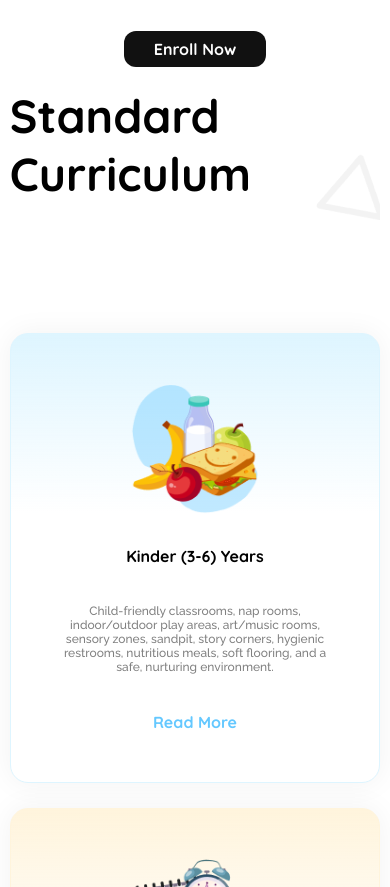
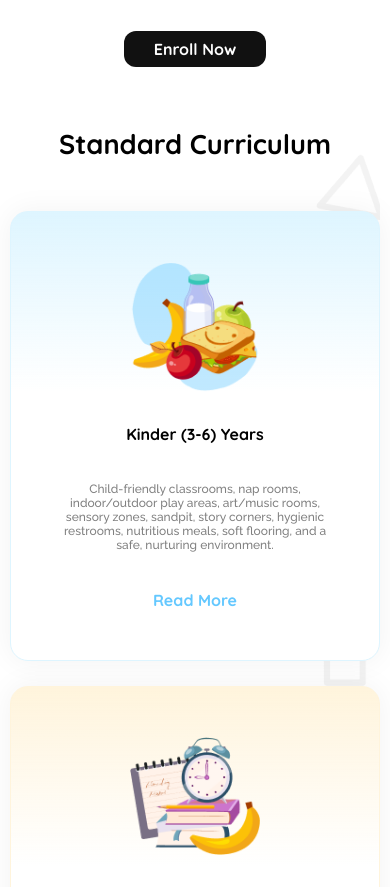
Before and after one commit to Abir-Ahmed-Faysal/assignment2, a plain HTML site: page index.html in a window 390 px wide. Shown: the part 865-1752 px from the top of the page. Drawn offline with Linux system fonts and the light colour scheme.

Commit message:
almost ready

```diff
--- a/index.html
+++ b/index.html
@@ -45,7 +45,7 @@
 <main class="main">
 
     <section class="curriculum">
-        <h3 class="title">Standard Curriculum</h3>
+        <h3 class="title standard" id="standard">Standard Curriculum</h3>
         <div class="hero-card-container ">
             <div class="card1 box">
                 <div class="card-img"><img src="./assets/kinder.png" alt=""></div>
--- a/styles/index.css
+++ b/styles/index.css
@@ -156,6 +156,7 @@ font-weight: 700;}
     gap: 130px;
     background:url('../assets/bg.png')
 }
+
 .title{
     font-size: 2.9rem;
     font-weight: bold;
@@ -422,6 +423,9 @@ gap: 5vh;
         width: 50px;
     }
     hr{margin-bottom: 20px;}
+    .marquee{
+        width: 95%;
+    }
     .banner-title{font-size: 32px;
     margin: 0 auto;}
     .banner-description{font-size: 14px;}
@@ -431,9 +435,12 @@ gap: 5vh;
         text-align: center;
         gap: 20px;
         padding-bottom: 20px;}
-        .curriculum{margin: 40px 0;
-        }
+        .curriculum{margin: 40px auto;
+        text-align: center;}
+        #standard{margin-top: 40px;
+       font-size: 1.7rem; }
 .hero-card-container{
+    margin-top: -80px;
     grid-template-columns: repeat(1,1fr);
    grid-template-rows: repeat(3, 450px);
    gap: 25px;
@@ -446,6 +453,8 @@ gap: 25px;}
     .nav ,.banner, .curriculum{
         width: 95%;
         margin: 0px auto;}
+
+
         .hero-title{
             font-size: 1.7rem;
         }
```
